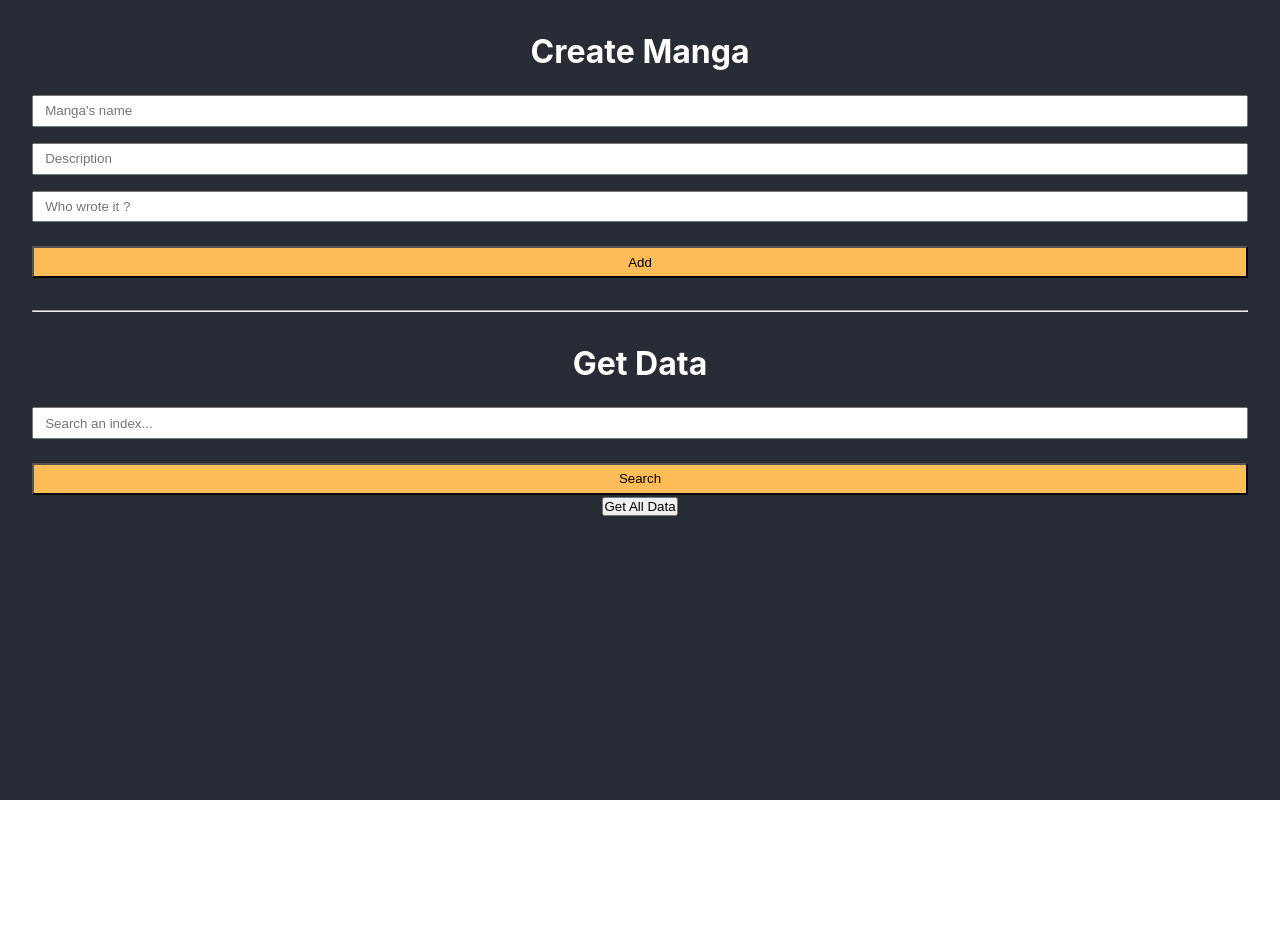
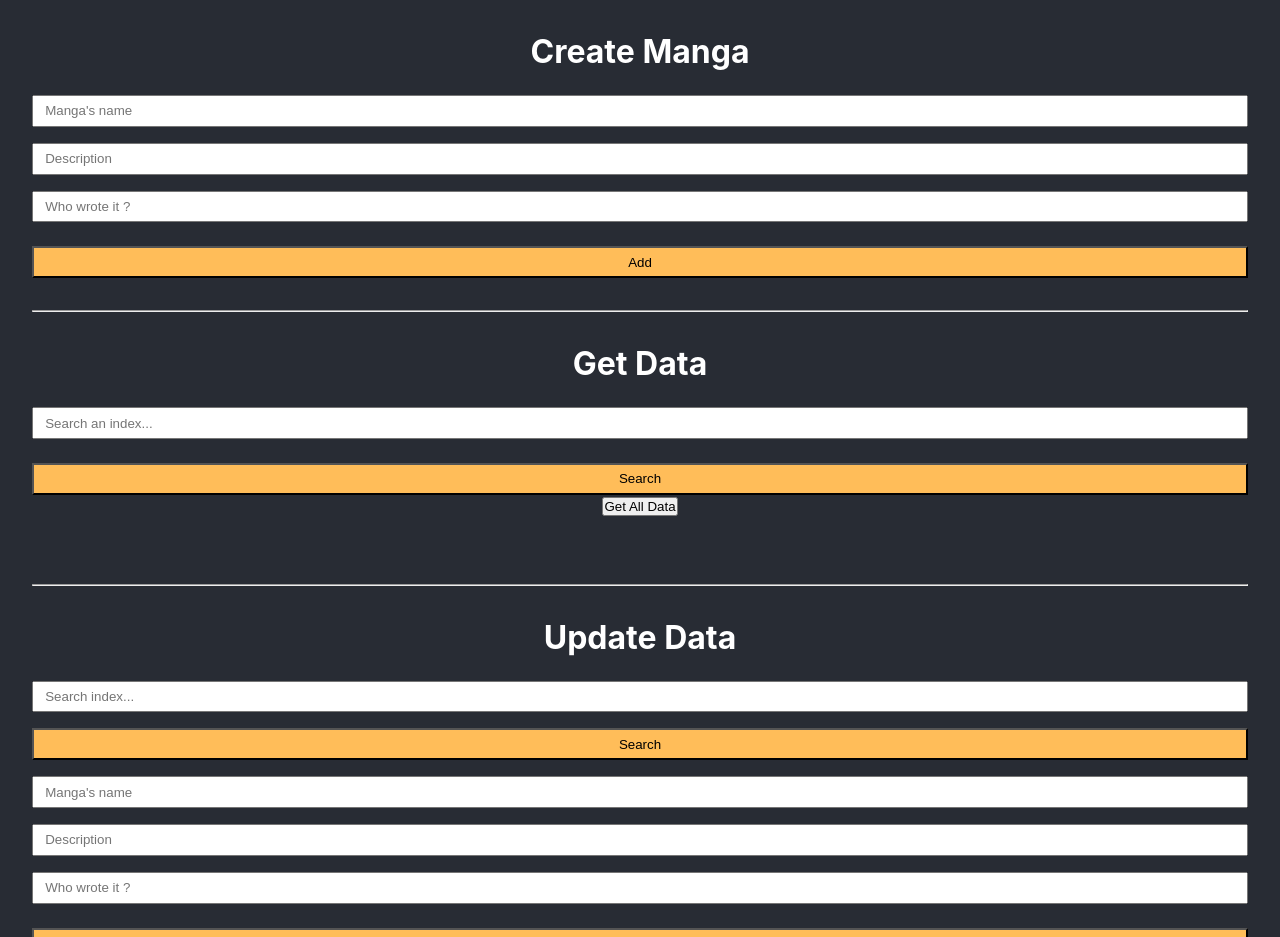
Before and after one commit to doums85/cookie-js, a React (Create React App) app: page / in a window 1280 px wide. Shown: the top 937 px of the page. Before the commit the page ends 800 px from the top, so only its background shows below. Built offline with nearby package versions, Linux system fonts and the light colour scheme; the HTML template or start-up script is replaced by a standard one.

Commit message:
get one data and get all data indexedDB

```diff
--- a/src/App.jsx
+++ b/src/App.jsx
@@ -1,4 +1,4 @@
-import { Add, FetchData } from './components';
+import { Add, FetchData, Update } from './components';
 import './App.css';
 import { useEffect, useState } from 'react';
 
@@ -51,6 +51,11 @@ function App() {
 
       {/* Fetch Data */}
       <FetchData {...{ onChangeHandler, dbRequest }} />
+
+      <hr />
+
+      {/* Update Data */}
+      <Update {...{ onChangeHandler, dbRequest }} />
     </div>
   );
 }
--- /dev/null
+++ b/src/components/Update.jsx
@@ -0,0 +1,99 @@
+import React, { useState } from 'react';
+
+export default function Update({ onChangeHandler, dbRequest }) {
+  const [found, setFound] = useState(false);
+  const [textEntered, setTextEntered] = useState('');
+  const [mangaName, setMangaName] = useState('');
+  const [mangaDescription, setMangaDescription] = useState('');
+  const [mangaAuthor, setMangaAuthor] = useState('');
+
+  function searchHandler(e) {
+    e.preventDefault();
+
+    // 2) Get the collection's data
+    const transaction = dbRequest.transaction('shonen');
+    const store = transaction.objectStore('shonen');
+
+    const request = store.get(Number(textEntered));
+
+    request.onsuccess = function (event) {
+      const manga = event.target.result;
+      if (!manga) return;
+      setMangaName(manga.name);
+      setMangaAuthor(manga.author);
+      setMangaDescription(manga.description);
+      setFound(true);
+    };
+
+    request.onerror = function (event) {
+      console.log(`Something went wrong : ${event.error.message}`);
+    };
+  }
+
+  function updateHandler(e) {
+    e.preventDefault();
+
+    if (!found) return alert('Please enter correct index');
+    const updateManga = {
+      name: mangaName,
+      author: mangaAuthor,
+      description: mangaDescription,
+    };
+
+    // 2) Get the collection's data
+    const transaction = dbRequest.transaction('shonen', 'readwrite');
+    const store = transaction.objectStore('shonen');
+    // 1 -> data ; 2-> id CONVERT TO NUMBER
+    const request = store.put(updateManga, Number(textEntered));
+
+    request.onsuccess = function (event) {
+      console.log(`Successfully updated`);
+    };
+    request.onerror = function (event) {
+      console.log(`Something went wrong : ${event.error.message}`);
+    };
+  }
+
+  return (
+    <div>
+      <h1>Update Data</h1>
+
+      <form>
+        <div>
+          <div className="search">
+            <input
+              onChange={(e) => onChangeHandler(e)(setTextEntered)}
+              type="number"
+              placeholder="Search index..."
+            />
+            <input
+              onClick={(e) => searchHandler(e)}
+              type="submit"
+              value="Search"
+            />
+          </div>
+          <input
+            onChange={(e) => onChangeHandler(e)(setMangaName)}
+            type="text"
+            value={mangaName}
+            placeholder="Manga's name"
+          />
+          <input
+            onChange={(e) => onChangeHandler(e)(setMangaDescription)}
+            type="text"
+            value={mangaDescription}
+            placeholder="Description"
+          />
+          <input
+            onChange={(e) => onChangeHandler(e)(setMangaAuthor)}
+            type="text"
+            value={mangaAuthor}
+            placeholder="Who wrote it ?"
+          />
+        </div>
+
+        <input onClick={(e) => updateHandler(e)} type="submit" value="Update" />
+      </form>
+    </div>
+  );
+}
--- a/src/components/index.js
+++ b/src/components/index.js
@@ -1,2 +1,3 @@
 export { default as Add } from './Add';
 export { default as FetchData } from './FetchData'
+export { default as Update } from './Update'
```
